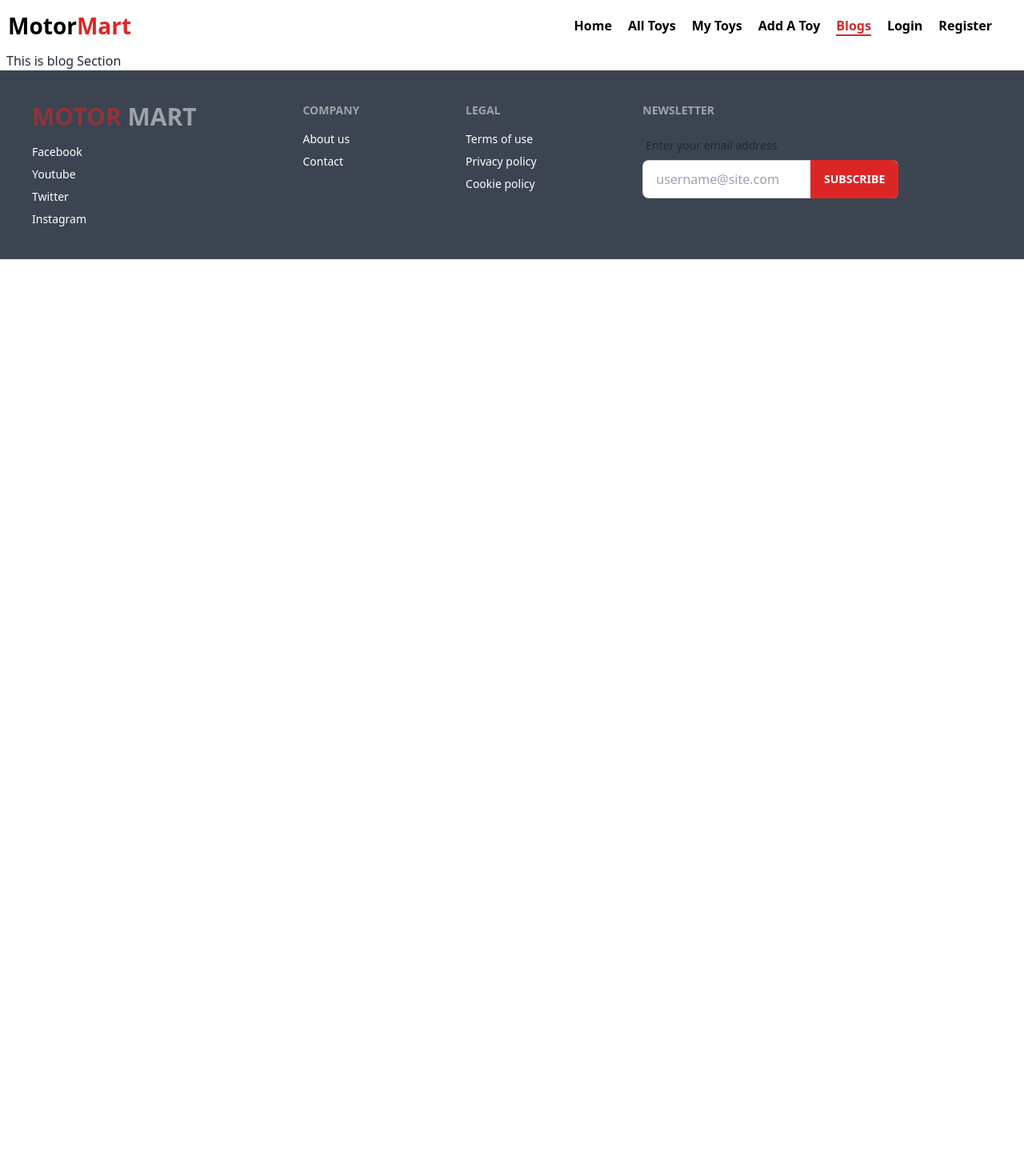
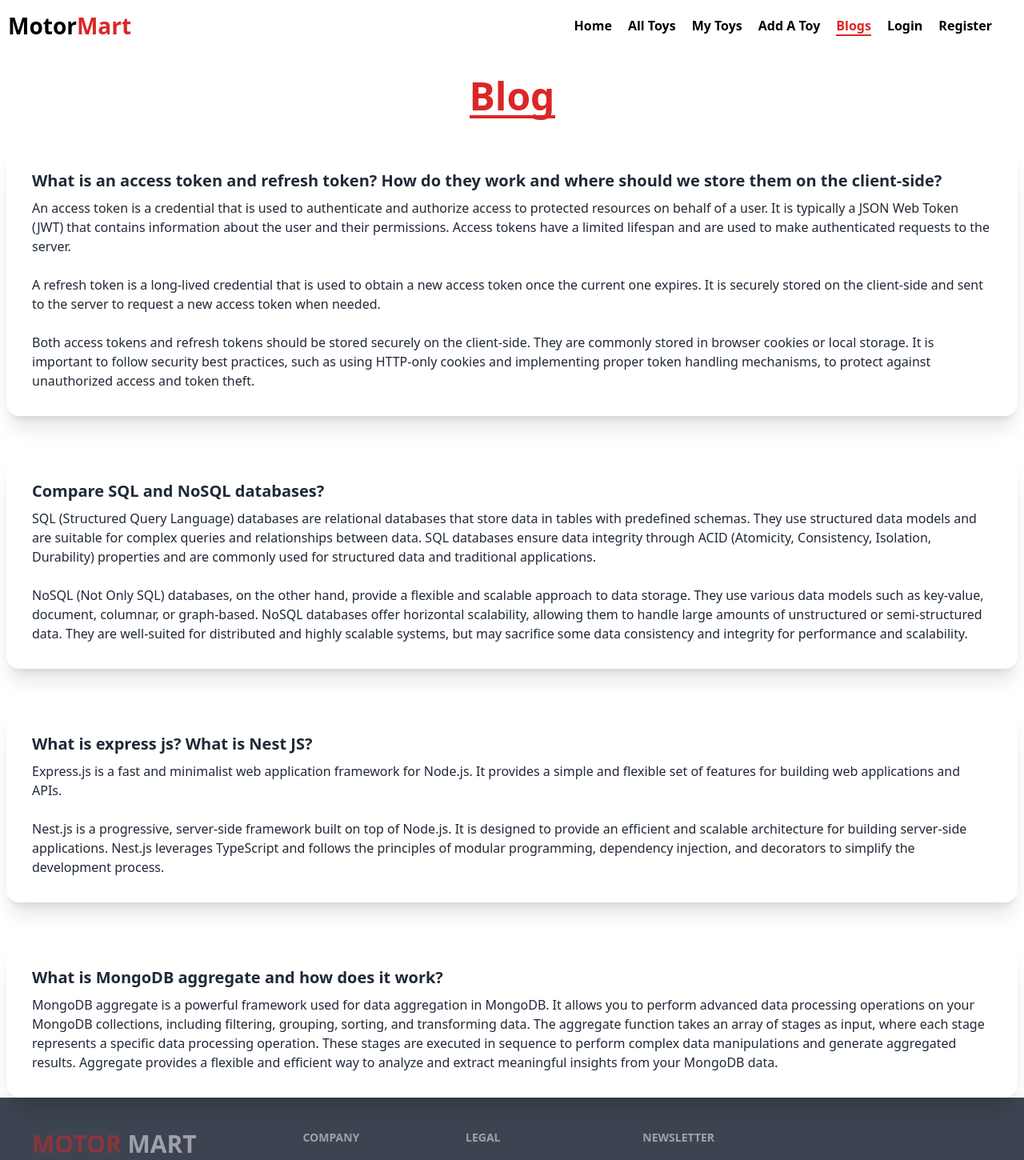
Before and after one commit to smhasanjamil/toy-marketplace-client-side, a React (Vite) app: page /blog in a window 1280 px wide. Shown: the top 1450 px of the page at 80% size. Before the commit the page ends 800 px from the top, so only its background shows below. Built offline with nearby package versions, Linux system fonts and the light colour scheme; no server answers.

Commit message:
Blog Section Added

```diff
--- a/src/components/Blog/Blog.jsx
+++ b/src/components/Blog/Blog.jsx
@@ -3,7 +3,52 @@
 const Blog = () => {
     return (
         <div className="container mx-auto px-2">
-            <h1>This is blog Section</h1>
+            <div className="text-center">
+                <h1 className="font-bold text-5xl my-8 border-b-4 inline-block border-red-600 text-red-600">Blog</h1>
+            </div>
+
+
+            <div className="card w-full bg-base-100 shadow-xl">
+                <div className="card-body">
+                    <h2 className="card-title">What is an access token and refresh token? How do they work and where should we store them on the client-side?</h2>
+                    <p>An access token is a credential that is used to authenticate and authorize access to protected resources on behalf of a user. It is typically a JSON Web Token (JWT) that contains information about the user and their permissions. Access tokens have a limited lifespan and are used to make authenticated requests to the server. <br /><br />
+
+                        A refresh token is a long-lived credential that is used to obtain a new access token once the current one expires. It is securely stored on the client-side and sent to the server to request a new access token when needed.
+                        <br /><br />
+                        Both access tokens and refresh tokens should be stored securely on the client-side. They are commonly stored in browser cookies or local storage. It is important to follow security best practices, such as using HTTP-only cookies and implementing proper token handling mechanisms, to protect against unauthorized access and token theft.</p>
+                </div>
+            </div>
+            <br /><br />
+
+            <div className="card w-full bg-base-100 shadow-xl">
+                <div className="card-body">
+                    <h2 className="card-title">Compare SQL and NoSQL databases?</h2>
+                    <p>SQL (Structured Query Language) databases are relational databases that store data in tables with predefined schemas. They use structured data models and are suitable for complex queries and relationships between data. SQL databases ensure data integrity through ACID (Atomicity, Consistency, Isolation, Durability) properties and are commonly used for structured data and traditional applications.
+                        <br /><br />
+                        NoSQL (Not Only SQL) databases, on the other hand, provide a flexible and scalable approach to data storage. They use various data models such as key-value, document, columnar, or graph-based. NoSQL databases offer horizontal scalability, allowing them to handle large amounts of unstructured or semi-structured data. They are well-suited for distributed and highly scalable systems, but may sacrifice some data consistency and integrity for performance and scalability.
+                    </p>
+                </div>
+            </div>
+            <br /><br />
+
+            <div className="card w-full bg-base-100 shadow-xl">
+                <div className="card-body">
+                    <h2 className="card-title">What is express js? What is Nest JS?</h2>
+                    <p>Express.js is a fast and minimalist web application framework for Node.js. It provides a simple and flexible set of features for building web applications and APIs. <br /><br />
+
+Nest.js is a progressive, server-side framework built on top of Node.js. It is designed to provide an efficient and scalable architecture for building server-side applications. Nest.js leverages TypeScript and follows the principles of modular programming, dependency injection, and decorators to simplify the development process.</p>
+                </div>
+            </div>
+            <br /><br />
+
+            <div className="card w-full bg-base-100 shadow-xl">
+                <div className="card-body">
+                    <h2 className="card-title">What is MongoDB aggregate and how does it work?</h2>
+                    <p>MongoDB aggregate is a powerful framework used for data aggregation in MongoDB. It allows you to perform advanced data processing operations on your MongoDB collections, including filtering, grouping, sorting, and transforming data. The aggregate function takes an array of stages as input, where each stage represents a specific data processing operation. These stages are executed in sequence to perform complex data manipulations and generate aggregated results. Aggregate provides a flexible and efficient way to analyze and extract meaningful insights from your MongoDB data.</p>
+                </div>
+            </div>
+
+
         </div>
     );
 };
--- a/src/components/Header/Header.jsx
+++ b/src/components/Header/Header.jsx
@@ -53,7 +53,7 @@ const Header = () => {
                             <NavLink to="/register">Register</NavLink>
                         </li>
                     }
-                    <li className="navbar-item">
+                    {/* <li className="navbar-item">
                         {
                             user ?
                                 <span className='flex md:flex-row flex-col gap-4 md:items-center'>
@@ -61,6 +61,20 @@ const Header = () => {
                                     <button onClick={handleLogOut} className='btn bg-red-600 border-red-600 hover:bg-red-700 hover:border-red-700 text-white'><Link to="/login">Log Out</Link></button>
                                 </span> : <></>
                         }
+                    </li> */}
+                    <li className="navbar-item">
+                        {user ?
+                            <span className='flex flex-col md:flex-row gap-5 items-center'>
+                                <div className="relative">
+                                    <img src={user?.photoURL} alt="profile picute" className='h-10 w-10 rounded-full' />
+                                    <div className="absolute inset-0 flex items-center justify-center opacity-0 hover:opacity-100 transition-opacity duration-300 ease-in-out">
+                                        <p className="text-white text-lg font-bold">{user?.displayName}</p>
+                                    </div>
+                                </div>
+                                <div><button onClick={handleLogOut} className='btn bg-red-600 border-red-600 hover:bg-red-700 hover:border-red-700 text-white'><Link to="/login">Log Out</Link></button></div>
+                            </span>
+                            :
+                            <></>}
                     </li>
                 </ul>
                 <div className="navbar-toggle" onClick={() => setIsOpen(!isOpen)}>
```
